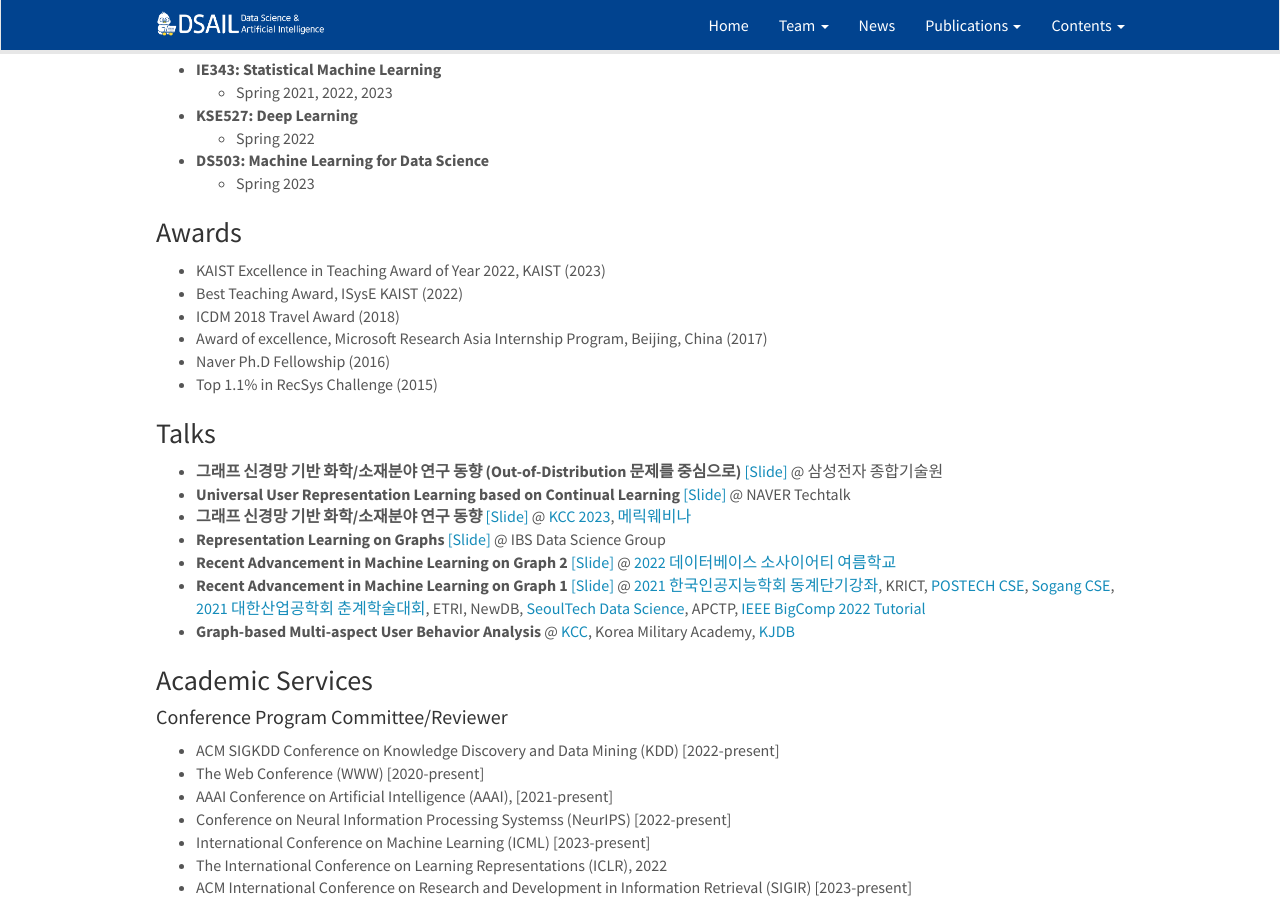
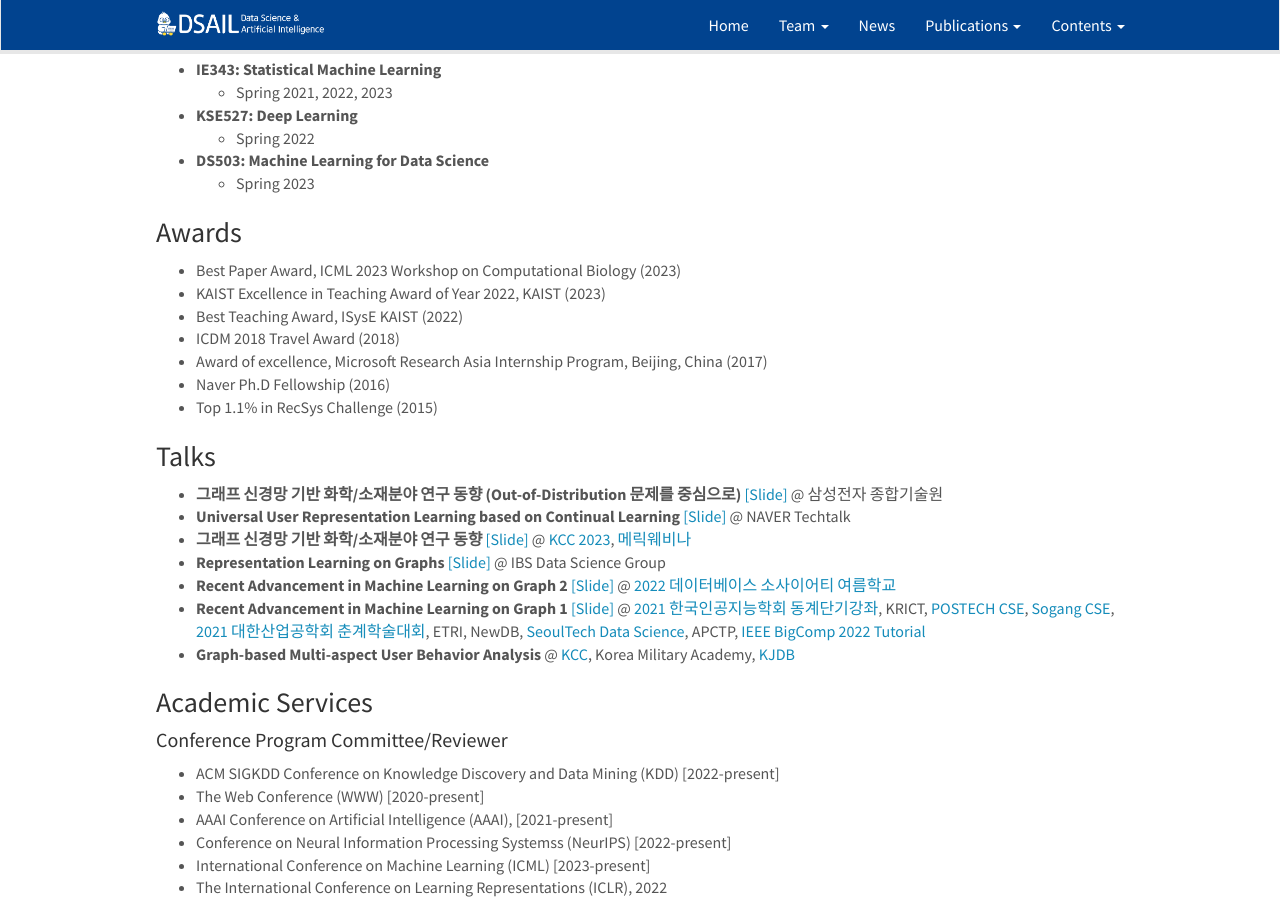
Before and after one commit to kaist-dsail/kaist-dsail.github.io, a Jekyll site: the page built from _pages/professor.md, in a window 1280 px wide and 900 px high, scrolled down 1752 px. Built offline with Jekyll 4.4.1, drawn with Linux system fonts in a browser that asks for light colours; nearby versions of some CDN libraries.

Commit message:
Update professor.md

```diff
--- a/_pages/professor.md
+++ b/_pages/professor.md
@@ -118,6 +118,7 @@ permalink: /professor/
   + Spring 2023
 
 ### Awards
+- Best Paper Award, ICML 2023 Workshop on Computational Biology (2023)
 - KAIST Excellence in Teaching Award of Year 2022, KAIST (2023)
 - Best Teaching Award, ISysE KAIST (2022)
 - ICDM 2018 Travel Award (2018)
```
